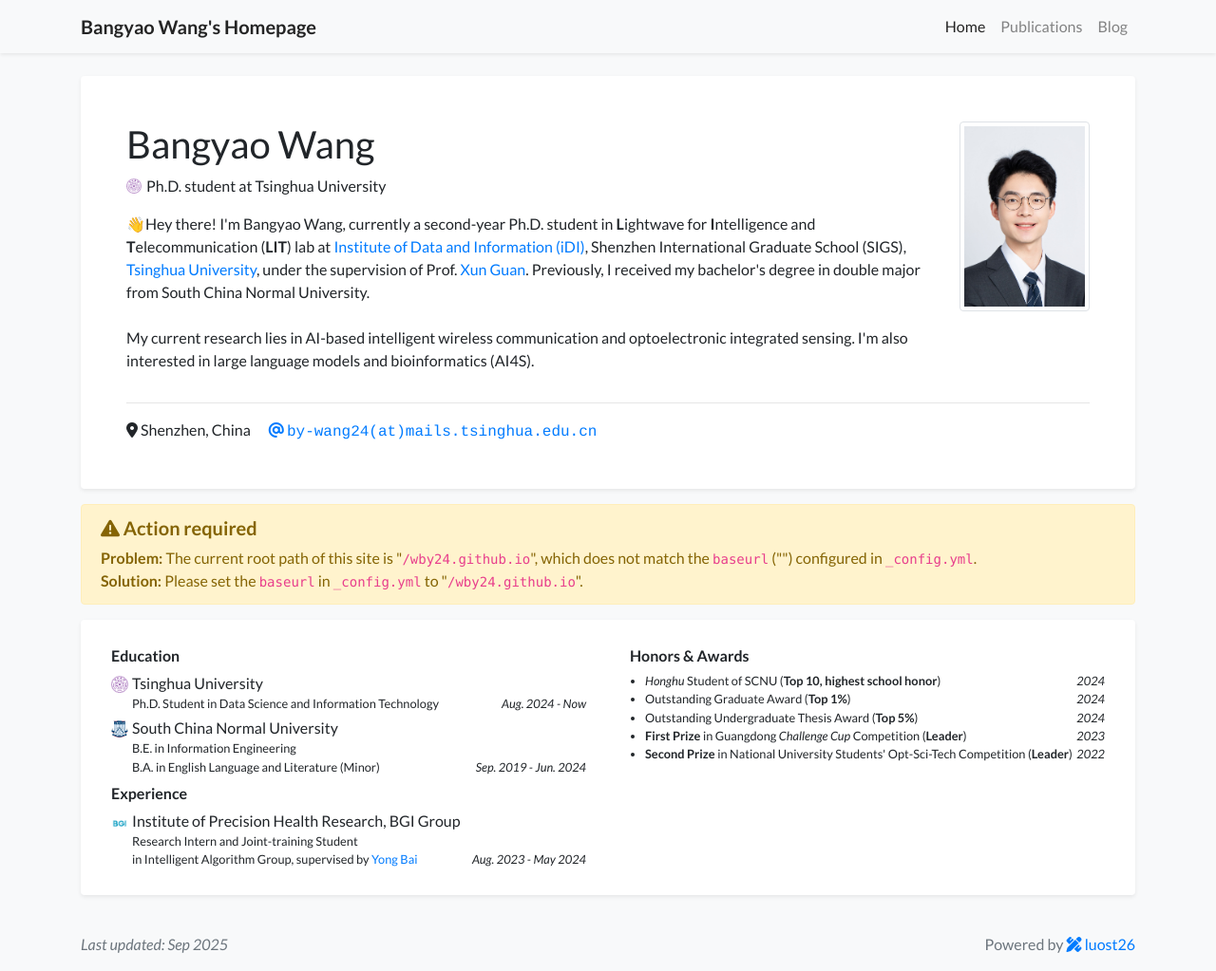
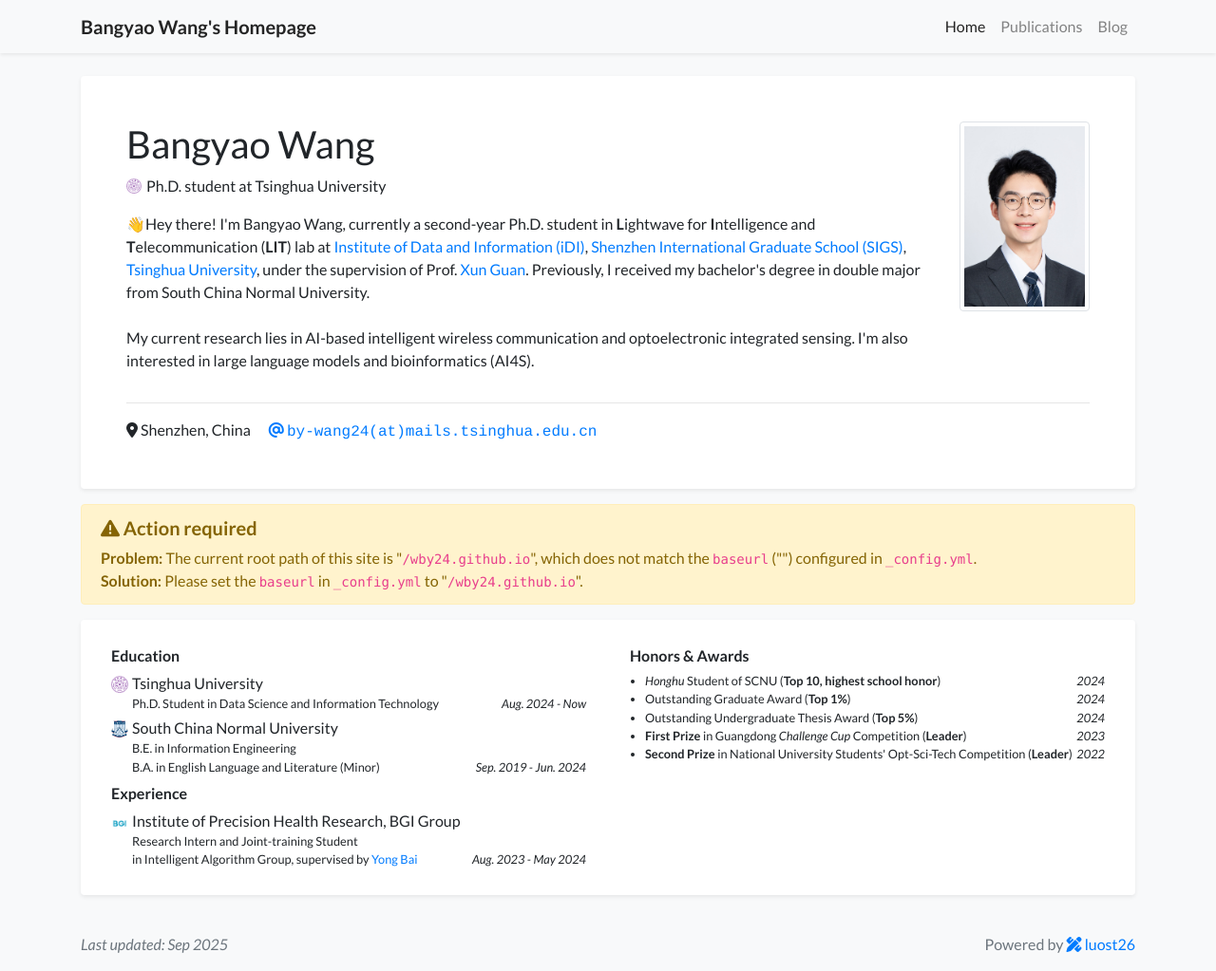
Before and after one commit to wby24/wby24.github.io, a Jekyll site: the page built from index.html, in a window 1280 px wide and 1023 px high. Shown: the whole window at 95% size. Built offline with Jekyll 4.4.1, drawn with Linux system fonts in a browser that asks for light colours; a style sheet for code colours, icons or effects is not loaded; part of the change alters nothing that is shown.

```diff
--- a/_data/profile.yml
+++ b/_data/profile.yml
@@ -21,7 +21,7 @@ location: Shenzhen, China
 
 short_bio: >-
   👋Hey there! I'm Bangyao Wang, currently a second-year Ph.D. student in <b>L</b>ightwave for <b>I</b>ntelligence and <b>T</b>elecommunication (<b>LIT</b>) lab at <a href="https://www.sigs.tsinghua.edu.cn/en/7544/list.htm" target="_blank">Institute of Data and Information (iDI)</a>,
-  Shenzhen International Graduate School (SIGS), <a href="https://www.tsinghua.edu.cn/en/" target="_blank">Tsinghua University</a>, under the supervision of Prof. <a href="https://xunguan.github.io/" target="_blank">Xun Guan</a>.
+  <a href="https://www.sigs.tsinghua.edu.cn/en/" target="_blank">Shenzhen International Graduate School (SIGS)</a>, <a href="https://www.tsinghua.edu.cn/en/" target="_blank">Tsinghua University</a>, under the supervision of Prof. <a href="https://xunguan.github.io/" target="_blank">Xun Guan</a>.
   Previously, I received my bachelor's degree in double major from South China Normal University.<br><br>
   My current research lies in AI-based intelligent wireless communication and optoelectronic integrated sensing. I'm also interested in large language models and bioinformatics (AI4S).
 
```
